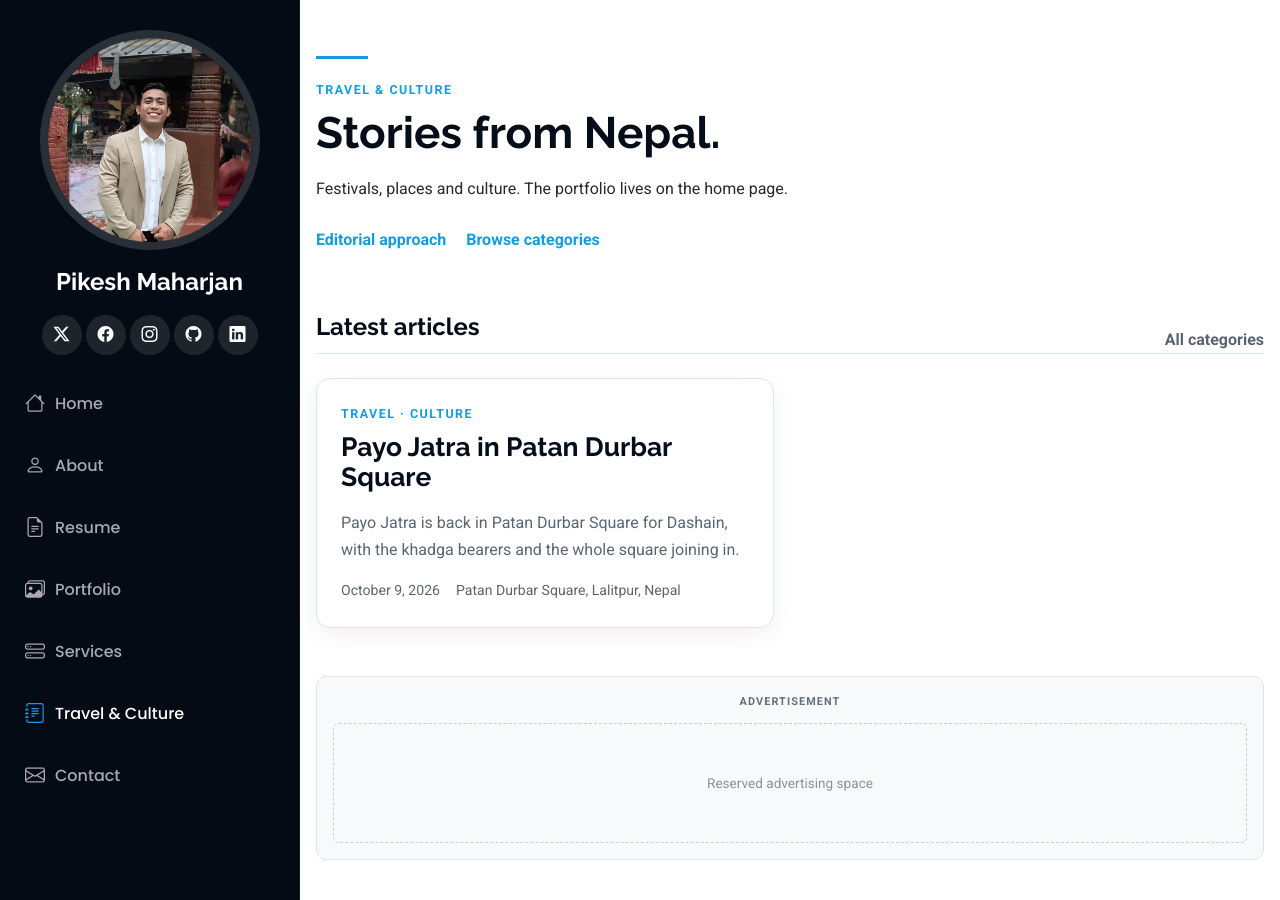
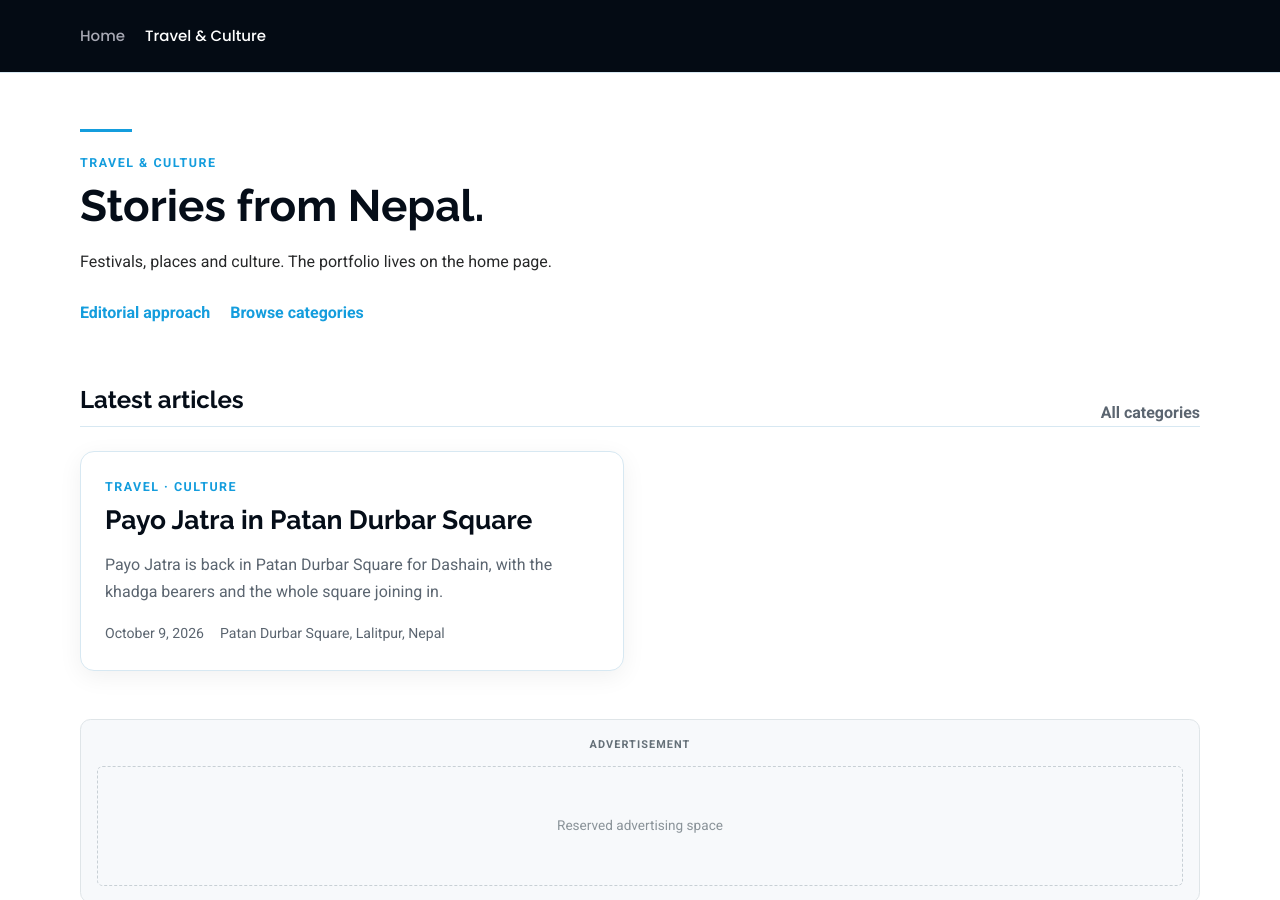
Before and after one commit to MeePks/Portfolio, a Jekyll site: the page built from blog/index.html, in a window 1280 px wide and 900 px high. Built offline with Jekyll 4.4.1, drawn with Linux system fonts in a browser that asks for light colours.

Commit message:
Remove the sidebar from blog pages.
Use a full-width centered layout with a short top bar back to Home and Travel & Culture, and leave the homepage sidebar as it is.

Co-authored-by: Pikesh Maharjan <MeePks@users.noreply.github.com>

```diff
--- a/_layouts/blog.html
+++ b/_layouts/blog.html
@@ -18,30 +18,13 @@
 </head>
 <body class="blog-page">
   <a class="skip-link" href="#main-content">Skip to content</a>
-  <header id="header" class="site-sidebar">
-    <button type="button" class="header-toggle bi bi-list" aria-label="Open menu"></button>
-    <div class="site-sidebar__profile">
-      <img src="{{ '/assets/img/my-profile-img-400.webp' | relative_url }}" alt="Pikesh Maharjan" width="400" height="531">
+  <header class="blog-header">
+    <div class="blog-shell blog-header__inner">
+      <nav aria-label="Primary navigation">
+        <a href="{{ '/' | relative_url }}">Home</a>
+        <a href="{{ '/blog/' | relative_url }}"{% if page.url == "/blog/" %} aria-current="page"{% endif %}>Travel &amp; Culture</a>
+      </nav>
     </div>
-    <a class="site-sidebar__name" href="{{ '/' | relative_url }}">Pikesh Maharjan</a>
-    <div class="site-sidebar__social">
-      <a href="https://X.com/PikeshM" aria-label="X"><i class="bi bi-twitter-x" aria-hidden="true"></i></a>
-      <a href="https://facebook.com/pikesh.jupik/" aria-label="Facebook"><i class="bi bi-facebook" aria-hidden="true"></i></a>
-      <a href="https://instagram.com/mee_pkes/" aria-label="Instagram"><i class="bi bi-instagram" aria-hidden="true"></i></a>
-      <a href="https://github.com/meepks" aria-label="GitHub"><i class="bi bi-github" aria-hidden="true"></i></a>
-      <a href="https://www.linkedin.com/in/pikesh-maharjan-6022341b4/" aria-label="LinkedIn"><i class="bi bi-linkedin" aria-hidden="true"></i></a>
-    </div>
-    <nav id="navmenu" class="site-sidebar__nav" aria-label="Primary navigation">
-      <ul>
-        <li><a href="{{ '/' | relative_url }}"><i class="bi bi-house" aria-hidden="true"></i> Home</a></li>
-        <li><a href="{{ '/#about' | relative_url }}"><i class="bi bi-person" aria-hidden="true"></i> About</a></li>
-        <li><a href="{{ '/assets/Pikesh_Maharjan_Resume.pdf' | relative_url }}" target="_blank" rel="noopener" aria-label="Download resume (PDF, opens in a new tab)"><i class="bi bi-file-earmark-text" aria-hidden="true"></i> Resume</a></li>
-        <li><a href="{{ '/#portfolio' | relative_url }}"><i class="bi bi-images" aria-hidden="true"></i> Portfolio</a></li>
-        <li><a href="{{ '/#services' | relative_url }}"><i class="bi bi-hdd-stack" aria-hidden="true"></i> Services</a></li>
-        <li><a class="active" href="{{ '/blog/' | relative_url }}" aria-current="page"><i class="bi bi-journal-text" aria-hidden="true"></i> Travel &amp; Culture</a></li>
-        <li><a href="{{ '/#contact' | relative_url }}"><i class="bi bi-envelope" aria-hidden="true"></i> Contact</a></li>
-      </ul>
-    </nav>
   </header>
   <main id="main-content">
     <div class="blog-shell blog-main">
--- a/assets/css/blog.css
+++ b/assets/css/blog.css
@@ -350,118 +350,19 @@ h1, h2, h3 {
   .blog-header nav { width: 100%; }
 }
 
-/* Sidebar matched to the portfolio header */
-.site-sidebar {
-  position: fixed;
-  top: 0;
-  left: 0;
-  bottom: 0;
-  z-index: 997;
-  width: 300px;
-  padding: 15px 15px 24px;
-  overflow-y: auto;
-  color: #ffffff;
-  background: #040b14;
-  border-right: 1px solid rgba(255, 255, 255, 0.08);
-  text-align: center;
-}
-.site-sidebar__profile img {
-  display: block;
-  width: 220px;
-  height: 220px;
-  margin: 15px auto 18px;
-  object-fit: cover;
-  object-position: center 50%;
-  border: 8px solid rgba(255, 255, 255, 0.15);
-  border-radius: 50%;
-}
-.site-sidebar__name {
-  display: block;
-  margin-bottom: 18px;
-  color: #ffffff;
-  font-family: Raleway, sans-serif;
-  font-size: 24px;
-  font-weight: 700;
-  line-height: 1.2;
+.blog-page .blog-header nav a {
+  font-family: Poppins, sans-serif;
+  font-size: 15px;
+  font-weight: 500;
+  color: #a8a9b4;
   text-decoration: none;
 }
-.site-sidebar__social {
-  display: flex;
-  justify-content: center;
-  gap: 4px;
-  margin-bottom: 18px;
-}
-.site-sidebar__social a {
-  display: inline-flex;
-  align-items: center;
-  justify-content: center;
-  width: 40px;
-  height: 40px;
+.blog-page .blog-header nav a:hover,
+.blog-page .blog-header nav a:focus-visible,
+.blog-page .blog-header nav a[aria-current="page"] {
   color: #ffffff;
-  background: rgba(255, 255, 255, 0.1);
-  border-radius: 50%;
-  text-decoration: none;
-}
-.site-sidebar__social a:hover,
-.site-sidebar__social a:focus-visible {
-  color: #ffffff;
-  background: #149ddd;
-}
-.site-sidebar__nav ul {
-  margin: 0;
-  padding: 0 0 20px;
-  list-style: none;
-  text-align: left;
-}
-.site-sidebar__nav a {
-  display: flex;
-  align-items: center;
-  width: 100%;
-  padding: 14px 10px;
-  color: #a8a9b4;
-  font-family: Poppins, sans-serif;
-  font-size: 16px;
-  font-weight: 400;
-  text-decoration: none;
-}
-.site-sidebar__nav a i {
-  margin-right: 10px;
-  font-size: 20px;
-}
-.site-sidebar__nav a:hover,
-.site-sidebar__nav a:focus-visible,
-.site-sidebar__nav a.active {
-  color: #ffffff;
-}
-.site-sidebar__nav a:hover i,
-.site-sidebar__nav a:focus-visible i,
-.site-sidebar__nav a.active i {
-  color: #149ddd;
-}
-.header-toggle {
-  display: none;
-  position: fixed;
-  top: 15px;
-  right: 15px;
-  z-index: 9999;
-  width: 40px;
-  height: 40px;
-  padding: 0;
-  color: #ffffff;
-  background: #149ddd;
-  border: 0;
-  border-radius: 50%;
-  font-size: 22px;
-  cursor: pointer;
 }
 .blog-page main {
   min-height: 100vh;
+  margin-left: 0;
 }
-@media (min-width: 1200px) {
-  .blog-page main { margin-left: 300px; }
-}
-@media (max-width: 1199px) {
-  .site-sidebar { left: -100%; transition: left 0.3s ease; }
-  .site-sidebar.is-open { left: 0; }
-  .header-toggle { display: inline-flex; align-items: center; justify-content: center; }
-}
```
Also changed, not shown: other parts of _layouts/blog.html (+0 -19 lines).
